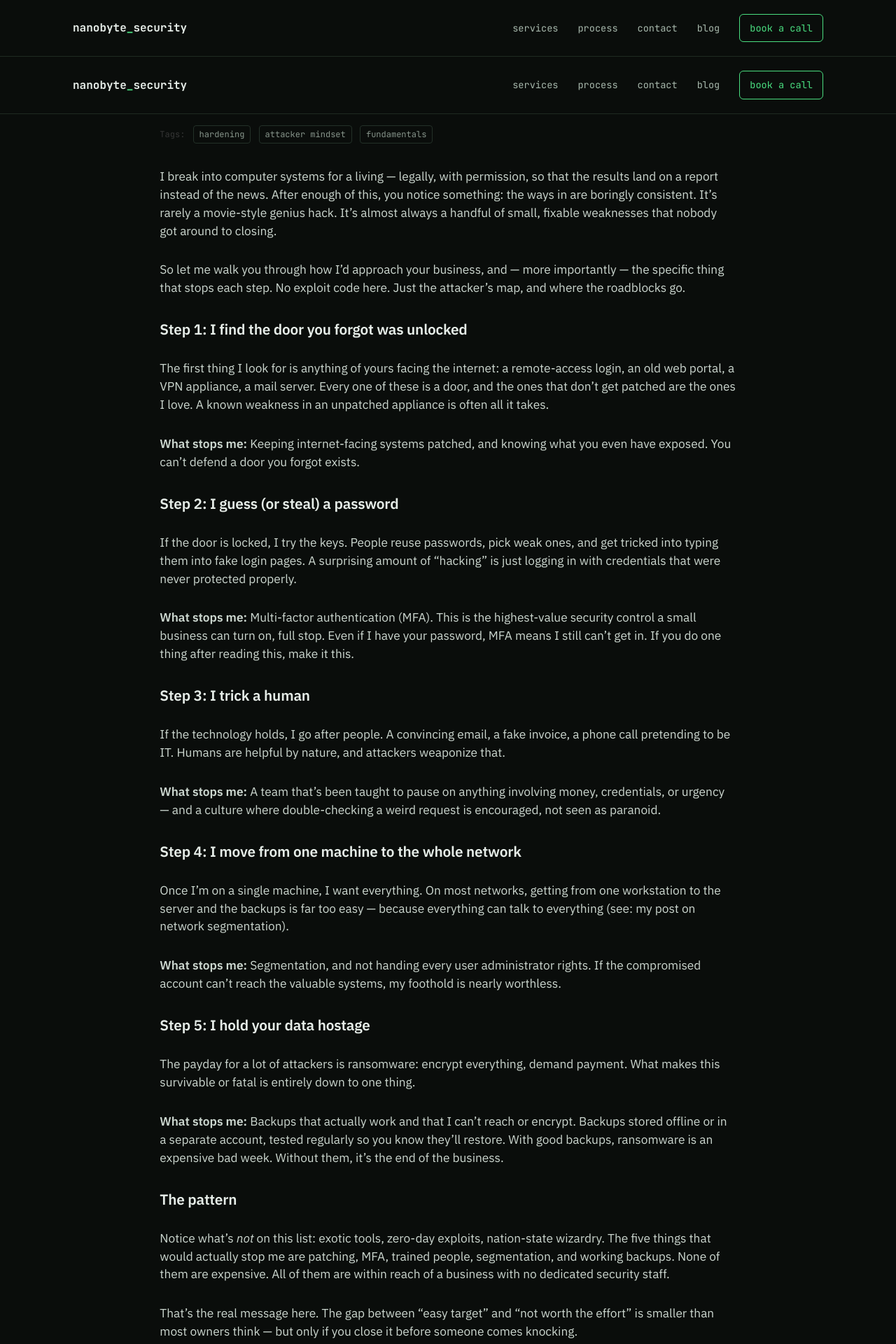
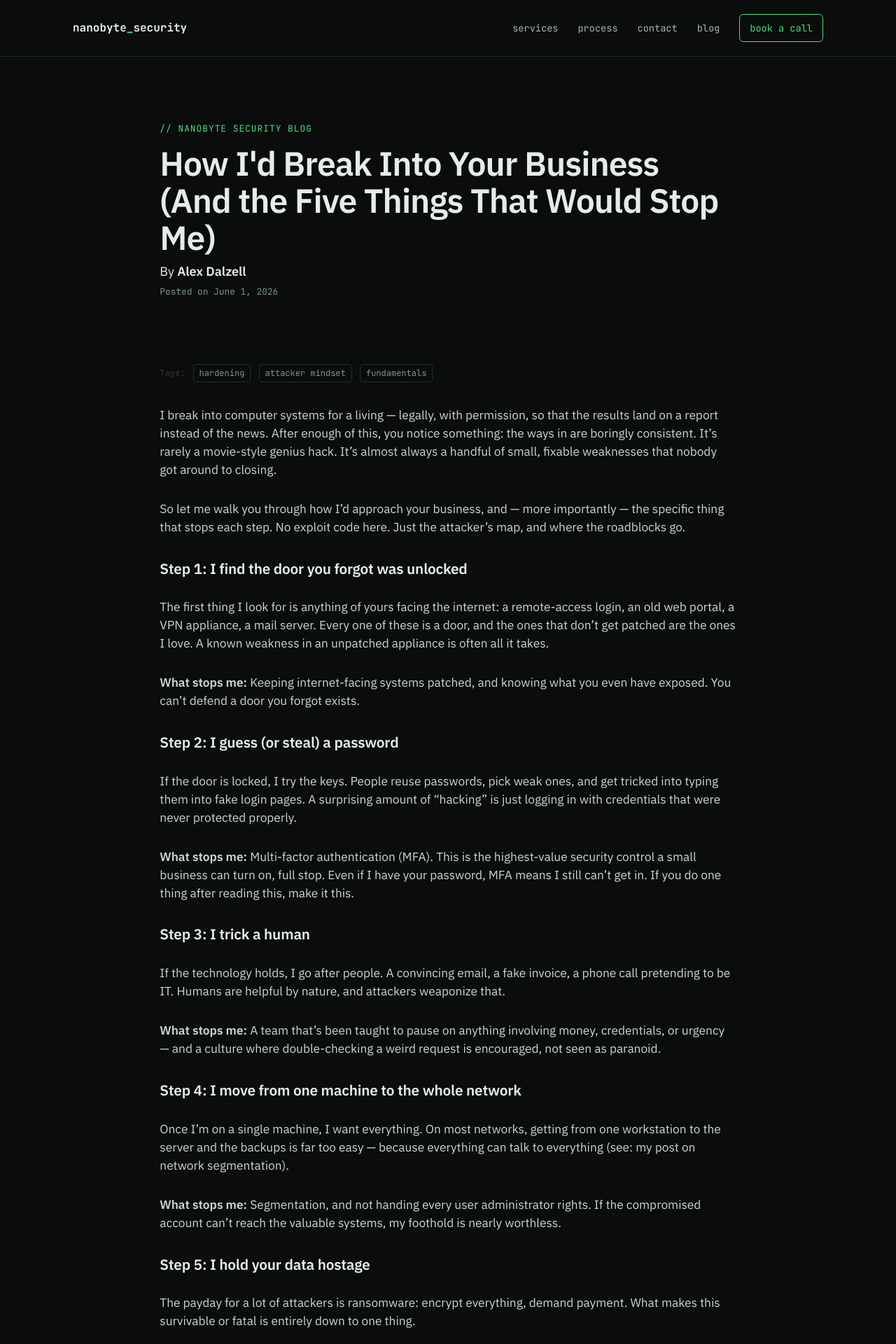
Before and after one commit to nanobyte-security/blog.nanobytesecurity.github.io, a Jekyll site: the page built from _posts/2026-06-01-how-i-break-into-your-network.md, in a window 1280 px wide. Shown: the top 1920 px of the page at 70% size. Built offline with Jekyll 4.4.1, drawn with Linux system fonts in a browser that asks for light colours.

Commit message:
Update header.html

```diff
--- a/_includes/header.html
+++ b/_includes/header.html
@@ -1,149 +1,65 @@
-<!--
-  Nanobyte Security header (shared by nanobytesecurity.com and blog.nanobytesecurity.com)
-  Save as: _includes/nav.html in BOTH repos. Edit here to change the header everywhere.
+{% assign date_format = site.date_format | default: "%B %-d, %Y" %}
 
-  Desktop:  nanobyte_security            services  process  contact  blog  [book a call]
-  Mobile:   nanobyte_security                                              [book a call]
-            services        process        contact        blog
--->
-<link rel="stylesheet" href="https://fonts.googleapis.com/css2?family=JetBrains+Mono:wght@400;500;700&amp;display=swap">
+{% if page.cover-img %}
+  <div id="header-big-imgs" data-num-img={% if page.cover-img.first %}{{ page.cover-img.size }}{% else %}1{% endif %}
+    {% for bigimg in page.cover-img %}
+    {% assign imgnum = forloop.index %}
+    {% for imginfo in bigimg %}
+    {% if imginfo[0] %}
+      data-img-src-{{ imgnum }}="{{ imginfo[0] | absolute_url }}"
+      data-img-desc-{{ imgnum }}="{{ imginfo[1] }}"
+    {% else %}
+      data-img-src-{{ imgnum }}="{{ imginfo | absolute_url }}"
+    {% endif %}
+    {% endfor %}
+    {% endfor %}
+  ></div>
+{% endif %}
 
-<style>
-  /* Beautiful Jekyll offsets the page for its fixed navbar; this header isn't fixed */
-  body {
-    padding-top: 0 !important;
-    margin-top: 0 !important;
-  }
+<header class="header-section {% if page.cover-img %}has-img{% endif %}">
+<div class="intro-header {% if page.cover-img %} big-img {% endif %}">
+  {% if page.cover-img or page.title %}
+  <div class="container-md">
+    <div class="row">
+      <div class="col-xl-8 offset-xl-2 col-lg-10 offset-lg-1">
+        <div class="{{ include.type }}-heading">
+          <h1>{% if page.title %}{{ page.title | strip_html }}{% else %}<br/>{% endif %}</h1>
+          {% if page.subtitle %}
+            {% if include.type == "page" %}
+              <hr class="small">
+              <span class="{{ include.type }}-subheading">{{ page.subtitle | strip_html }}</span>
+            {% else %}
+              <h2 class="{{ include.type }}-subheading">{{ page.subtitle | strip_html }}</h2>
+            {% endif %}
+          {% endif %}
 
-  .intro-header {
-    margin-top: 0 !important;
-  }
+          {% if include.type == "post" %}
+            {% if page.author %}
+              By <strong>{{ page.author | strip_html }}</strong><br>
+            {% endif%}
+            <span class="post-meta">Posted on {{ page.date | date: date_format }}</span>
+            {% if page.last-updated %}
+              <span class="post-meta">
+                <span class="d-none d-md-inline middot">&middot;</span>
+                Last updated {{ page.last-updated | date: date_format }}
+              </span>
+            {% endif %}
+            {% if page.readtime %}
+              {% include readtime.html %}
+            {% endif %}
+          {% endif %}
+        </div>
+      </div>
+    </div>
+  </div>
+  {% endif %}
+  {% if page.cover-img %}<span class='img-desc'></span>{% endif %}
+</div>
 
-  #nb-nav,
-  #nb-nav * {
-    box-sizing: border-box;
-  }
+{% if page.header-extra %}
+  {% for file in page.header-extra %}
+    {% include {{ file }} %}
+  {% endfor %}
+{% endif %}
 
-  #nb-nav {
-    display: block;
-    position: static;
-    width: 100%;
-    margin: 0;
-    padding: 0;
-    background: #0A0D0B;
-    border-bottom: 1px solid #1F2A22;
-    line-height: 1.5;
-    font-family: 'JetBrains Mono', ui-monospace, monospace;
-  }
-
-  #nb-nav .nb-nav-inner {
-    max-width: 1120px;
-    margin: 0 auto;
-    padding: 20px 24px;
-    display: grid;
-    grid-template-columns: auto 1fr auto;
-    grid-template-areas: "brand links cta";
-    align-items: center;
-    column-gap: 28px;
-  }
-
-  #nb-nav a {
-    text-decoration: none;
-    letter-spacing: normal;
-    text-transform: none;
-    transition: color 0.15s, background 0.15s;
-  }
-
-  #nb-nav .nb-brand {
-    grid-area: brand;
-    color: #E6EDE8;
-    font-size: 1rem;
-    font-weight: 700;
-    white-space: nowrap;
-  }
-
-  #nb-nav .nb-brand:hover,
-  #nb-nav .nb-brand:focus {
-    color: #E6EDE8;
-  }
-
-  #nb-nav .nb-brand span {
-    color: #4ADE80;
-  }
-
-  #nb-nav .nb-nav-links {
-    grid-area: links;
-    justify-self: end;
-    display: flex;
-    gap: 28px;
-    align-items: center;
-    margin: 0;
-    padding: 0;
-    font-size: 0.85rem;
-  }
-
-  /* display is set explicitly so older stylesheets can't hide these links on phones */
-  #nb-nav .nb-nav-links a {
-    display: inline-block !important;
-    color: #A7B8AC;
-    font-weight: 400;
-    padding: 4px 0;
-  }
-
-  #nb-nav .nb-nav-links a:hover,
-  #nb-nav .nb-nav-links a:focus {
-    color: #4ADE80;
-  }
-
-  #nb-nav .nb-nav-cta {
-    grid-area: cta;
-    color: #4ADE80;
-    border: 1px solid #4ADE80;
-    padding: 9px 14px;
-    border-radius: 6px;
-    font-size: 0.85rem;
-    white-space: nowrap;
-  }
-
-  #nb-nav .nb-nav-cta:hover,
-  #nb-nav .nb-nav-cta:focus {
-    background: #4ADE80;
-    color: #06140B;
-  }
-
-  /* Phones and small tablets: links move to their own row */
-  @media (max-width: 760px) {
-    #nb-nav .nb-nav-inner {
-      grid-template-columns: 1fr auto;
-      grid-template-areas:
-        "brand cta"
-        "links links";
-      padding: 16px 20px 0;
-    }
-
-    #nb-nav .nb-nav-links {
-      justify-self: stretch;
-      justify-content: space-between;
-      gap: 12px;
-      margin: 16px -20px 0;
-      padding: 12px 20px 14px;
-      border-top: 1px solid #151D18;
-    }
-  }
-</style>
-
-<header id="nb-nav" class="nb-nav">
-  <div class="nb-nav-inner">
-    <a class="nb-brand" href="https://nanobytesecurity.com/">nanobyte<span>_</span>security</a>
-    <nav class="nb-nav-links" aria-label="Main">
-      <a href="https://nanobytesecurity.com/#services">services</a>
-      <a href="https://nanobytesecurity.com/#process">process</a>
-      <a href="https://nanobytesecurity.com/contact">contact</a>
-      <a href="https://blog.nanobytesecurity.com/">blog</a>
-    </nav>
-    <a class="nb-nav-cta" href="https://calendly.com/alex-nanobytesecurity/30min">book a call</a>
-  </div>
 </header>
-
-<!-- Hidden stand-in so Beautiful Jekyll's script finds a ".navbar" and doesn't throw errors -->
-<div class="navbar" style="display: none;" aria-hidden="true"></div>
```
